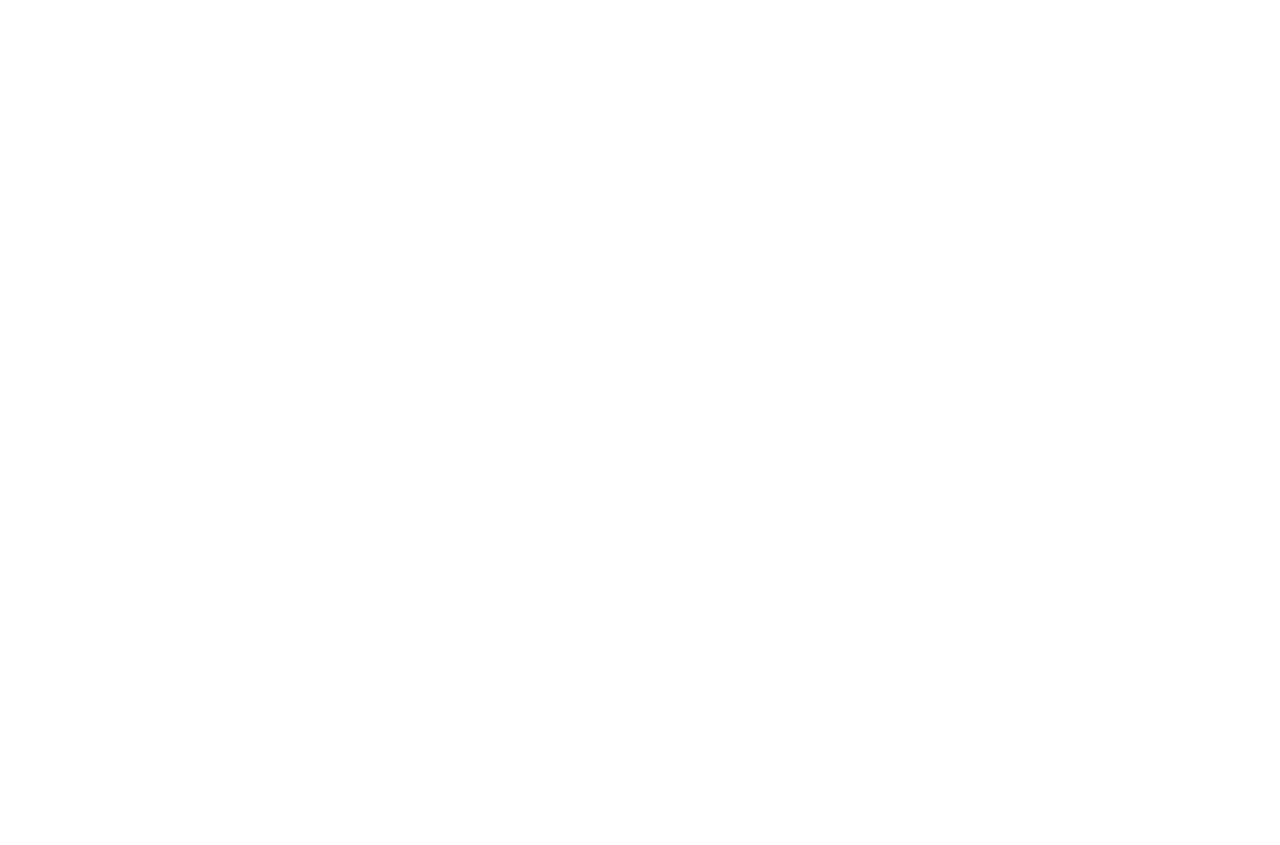
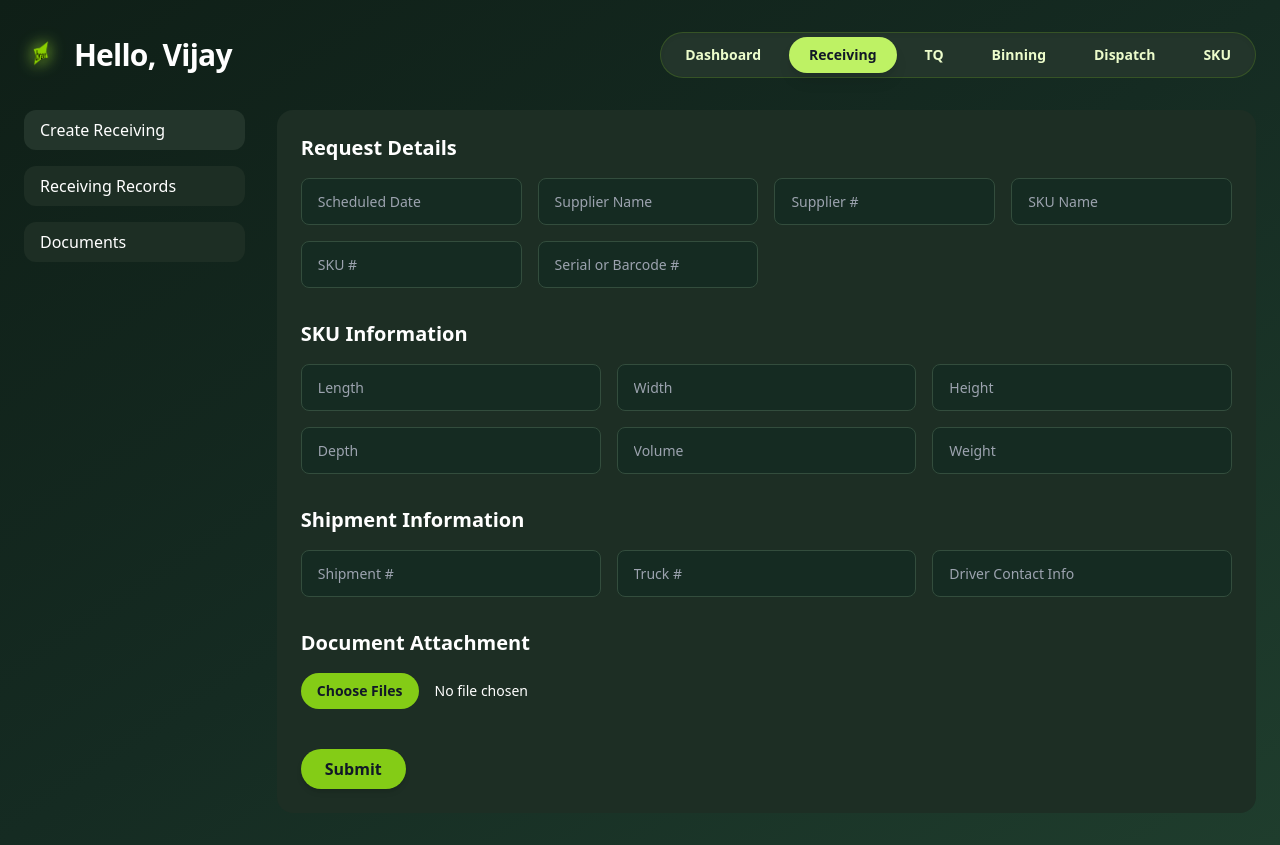
Before and after one commit to team-brat/front, a React (Create React App) app: page /receiving/create in a window 1280 px wide. Before the commit this address had no page. Before the commit the page ends 800 px from the top, so only its background shows below. Built offline with nearby package versions, Linux system fonts and the light colour scheme.

Commit message:
Separate the sidebar component

```diff
--- a/src/App.js
+++ b/src/App.js
@@ -7,6 +7,7 @@ import { BrowserRouter as Router, Routes, Route, Navigate } from 'react-router-d
 import LandingPage from './components/LandingPage';
 import WarehouseDashboard from './components/Dashboard';
 import ReceivingPage from './components/Receiving'
+import CreateReceiving from './components/CreateReceiving'
 function App() {
   return (
     <Router>
@@ -15,8 +16,12 @@ function App() {
         <Route path="/supplier" element={<div>Supplier Dashboard</div>} />
         <Route path="/warehouse" element={<WarehouseDashboard />} />
         <Route path="/customer" element={<div>Customer Dashboard</div>} />
+        <Route path="/receiving" element={<ReceivingPage />}>
+          <Route path="create" element={<CreateReceiving />} />
+          {/* <Route path="records" element={<ReceivingRecords />} />
+          <Route path="documents" element={<ReceivingDocuments />} /> */}
+        </Route>
 
-        <Route path="/receiving" element={<ReceivingPage />} />
       </Routes>
     </Router>
   );
--- /dev/null
+++ b/src/components/CreateReceiving.jsx
@@ -0,0 +1,89 @@
+// CreateReceiving.jsx
+import React, { useState } from 'react';
+
+const CreateReceiving = () => {
+  const [formData, setFormData] = useState({});
+
+  const handleChange = (e) => {
+    setFormData({
+      ...formData,
+      [e.target.name]: e.target.value,
+    });
+  };
+
+  const handleSubmit = (e) => {
+    e.preventDefault();
+    console.log('Submitted:', formData);
+  };
+
+  return (
+    <form onSubmit={handleSubmit} className="bg-[#1d2e24] p-6 rounded-2xl space-y-8 w-full">
+      <div>
+        <h2 className="text-xl font-semibold mb-4">Request Details</h2>
+        <div className="grid grid-cols-2 md:grid-cols-4 gap-4">
+          <input className="input" name="scheduledDate" placeholder="Scheduled Date" onChange={handleChange} />
+          <input className="input" name="supplierName" placeholder="Supplier Name" onChange={handleChange} />
+          <input className="input" name="supplierNumber" placeholder="Supplier #" onChange={handleChange} />
+          <input className="input" name="skuName" placeholder="SKU Name" onChange={handleChange} />
+          <input className="input" name="skuNumber" placeholder="SKU #" onChange={handleChange} />
+          <input className="input" name="barcode" placeholder="Serial or Barcode #" onChange={handleChange} />
+        </div>
+      </div>
+
+      <div>
+        <h2 className="text-xl font-semibold mb-4">SKU Information</h2>
+        <div className="grid grid-cols-2 md:grid-cols-3 gap-4">
+          <input className="input" name="length" placeholder="Length" onChange={handleChange} />
+          <input className="input" name="width" placeholder="Width" onChange={handleChange} />
+          <input className="input" name="height" placeholder="Height" onChange={handleChange} />
+          <input className="input" name="depth" placeholder="Depth" onChange={handleChange} />
+          <input className="input" name="volume" placeholder="Volume" onChange={handleChange} />
+          <input className="input" name="weight" placeholder="Weight" onChange={handleChange} />
+        </div>
+      </div>
+
+      <div>
+        <h2 className="text-xl font-semibold mb-4">Shipment Information</h2>
+        <div className="grid grid-cols-2 md:grid-cols-3 gap-4">
+          <input className="input" name="shipmentNumber" placeholder="Shipment #" onChange={handleChange} />
+          <input className="input" name="truckNumber" placeholder="Truck #" onChange={handleChange} />
+          <input className="input" name="driverContact" placeholder="Driver Contact Info" onChange={handleChange} />
+        </div>
+      </div>
+
+      <div>
+        <h2 className="text-xl font-semibold mb-4">Document Attachment</h2>
+        <input
+          type="file"
+          multiple
+          className="block w-full text-sm text-white file:mr-4 file:py-2 file:px-4 file:rounded-full file:border-0 file:text-sm file:font-semibold file:bg-lime-500 file:text-gray-900 hover:file:bg-lime-400"
+        />
+      </div>
+
+      <div className="pt-2">
+        <button
+          type="submit"
+          className="bg-lime-500 hover:bg-lime-400 text-gray-900 font-semibold px-6 py-2 rounded-full shadow-md transition"
+        >
+          Submit
+        </button>
+      </div>
+
+      <style jsx>{`
+        .input {
+          background-color: #152b22;
+          padding: 0.75rem 1rem;
+          border-radius: 0.5rem;
+          border: 1px solid #334d3d;
+          color: white;
+          font-size: 0.875rem;
+        }
+        .input::placeholder {
+          color: #9ca3af;
+        }
+      `}</style>
+    </form>
+  );
+};
+
+export default CreateReceiving;
--- a/src/components/Header.jsx
+++ b/src/components/Header.jsx
@@ -12,7 +12,7 @@ const Header = () => {
 
   const initialTabs = [
     { name: 'Dashboard', href: '/warehouse' },
-    { name: 'Receiving', href: '/receiving' },
+    { name: 'Receiving', href: '/receiving/create' },
     { name: 'TQ', href: '/tq' },
     { name: 'Binning', href: '/binning' },
     { name: 'Dispatch', href: '/dispatch' },
--- a/src/components/Receiving.jsx
+++ b/src/components/Receiving.jsx
@@ -1,114 +1,18 @@
-import React, { useState } from 'react';
+import React from 'react';
 import Header from './Header';
+import Sidebar from './Sidebar';
+import { Outlet } from 'react-router-dom';
 
 const ReceivingPage = () => {
-  const [formData, setFormData] = useState({});
-
-  const handleChange = (e) => {
-    setFormData({
-      ...formData,
-      [e.target.name]: e.target.value,
-    });
-  };
-
-  const handleSubmit = (e) => {
-    e.preventDefault();
-    console.log('Submitted:', formData);
-  };
-
   return (
     <div className="min-h-screen bg-gradient-to-br from-[#0f1f17] via-[#152b22] to-[#1f3d2d] px-6 py-8 text-white font-sans">
       <Header />
-      {/* <header className="flex justify-between items-center mb-8">
-        <div>
-          <h1 className="text-3xl font-bold tracking-tight">Hello, Sana</h1>
-          <p className="text-lime-400 mt-1">Feb 01, 2025</p>
+      <div className="grid grid-cols-1 md:grid-cols-5 gap-8">
+        <Sidebar />
+        <div className="col-span-4">
+          <Outlet />
         </div>
-        <div className="flex items-center gap-2">
-          <img src="/brat-logo.png" alt="Sana Kang" className="w-10 h-10 rounded-full border-2 border-lime-400" />
-          <div>
-            <p className="text-sm font-medium">Sana Kang</p>
-            <p className="text-xs text-lime-300">Warehouse Operator</p>
-          </div>
-        </div>
-      </header> */}
-
-      <div className="grid grid-cols-1 md:grid-cols-5 gap-8">
-        {/* Sidebar */}
-        <div className="col-span-1 space-y-4">
-          <button className="w-full py-2 px-4 bg-[#1d2e24] hover:bg-[#23352b] text-left rounded-xl text-white font-medium">Create Receiving</button>
-          <button className="w-full py-2 px-4 bg-[#1d2e24] hover:bg-[#23352b] text-left rounded-xl text-white font-medium">Receiving Records</button>
-          <button className="w-full py-2 px-4 bg-[#1d2e24] hover:bg-[#23352b] text-left rounded-xl text-white font-medium">Documents</button>
-        </div>
-
-        {/* Form Section */}
-        <form onSubmit={handleSubmit} className="col-span-4 bg-[#1d2e24] p-6 rounded-2xl space-y-8">
-          <div>
-            <h2 className="text-xl font-semibold mb-4">Request Details</h2>
-            <div className="grid grid-cols-2 md:grid-cols-4 gap-4">
-              <input className="input" name="scheduledDate" placeholder="Scheduled Date" onChange={handleChange} />
-              <input className="input" name="supplierName" placeholder="Supplier Name" onChange={handleChange} />
-              <input className="input" name="supplierNumber" placeholder="Supplier #" onChange={handleChange} />
-              <input className="input" name="skuName" placeholder="SKU Name" onChange={handleChange} />
-              <input className="input" name="skuNumber" placeholder="SKU #" onChange={handleChange} />
-              <input className="input" name="barcode" placeholder="Serial or Barcode #" onChange={handleChange} />
-            </div>
-          </div>
-
-          <div>
-            <h2 className="text-xl font-semibold mb-4">SKU Information</h2>
-            <div className="grid grid-cols-2 md:grid-cols-3 gap-4">
-              <input className="input" name="length" placeholder="Length" onChange={handleChange} />
-              <input className="input" name="width" placeholder="Width" onChange={handleChange} />
-              <input className="input" name="height" placeholder="Height" onChange={handleChange} />
-              <input className="input" name="depth" placeholder="Depth" onChange={handleChange} />
-              <input className="input" name="volume" placeholder="Volume" onChange={handleChange} />
-              <input className="input" name="weight" placeholder="Weight" onChange={handleChange} />
-            </div>
-          </div>
-
-          <div>
-            <h2 className="text-xl font-semibold mb-4">Shipment Information</h2>
-            <div className="grid grid-cols-2 md:grid-cols-3 gap-4">
-              <input className="input" name="shipmentNumber" placeholder="Shipment #" onChange={handleChange} />
-              <input className="input" name="truckNumber" placeholder="Truck #" onChange={handleChange} />
-              <input className="input" name="driverContact" placeholder="Driver Contact Info" onChange={handleChange} />
-            </div>
-          </div>
-
-          <div>
-            <h2 className="text-xl font-semibold mb-4">Document Attachment</h2>
-            <input
-              type="file"
-              multiple
-              className="block w-full text-sm text-white file:mr-4 file:py-2 file:px-4 file:rounded-full file:border-0 file:text-sm file:font-semibold file:bg-lime-500 file:text-gray-900 hover:file:bg-lime-400"
-            />
-          </div>
-
-          <div className="pt-2">
-            <button
-              type="submit"
-              className="bg-lime-500 hover:bg-lime-400 text-gray-900 font-semibold px-6 py-2 rounded-full shadow-md transition"
-            >
-              Submit
-            </button>
-          </div>
-        </form>
       </div>
-
-      <style jsx>{`
-        .input {
-          background-color: #152b22;
-          padding: 0.75rem 1rem;
-          border-radius: 0.5rem;
-          border: 1px solid #334d3d;
-          color: white;
-          font-size: 0.875rem;
-        }
-        .input::placeholder {
-          color: #9ca3af;
-        }
-      `}</style>
     </div>
   );
 };
--- /dev/null
+++ b/src/components/Sidebar.jsx
@@ -0,0 +1,29 @@
+import React from 'react';
+import { NavLink } from 'react-router-dom';
+
+const Sidebar = () => {
+  const tabs = [
+    { name: 'Create Receiving', href: '/receiving/create' },
+    { name: 'Receiving Records', href: '/receiving/records' },
+    { name: 'Documents', href: '/receiving/documents' },
+  ];
+
+  return (
+    <div className="col-span-1 space-y-4">
+      {tabs.map((tab) => (
+        <NavLink
+          key={tab.href}
+          to={tab.href}
+          className={({ isActive }) =>
+            `w-full block py-2 px-4 text-left rounded-xl text-white font-medium transition
+            ${isActive ? 'bg-[#23352b]' : 'bg-[#1d2e24] hover:bg-[#23352b]'}`
+          }
+        >
+          {tab.name}
+        </NavLink>
+      ))}
+    </div>
+  );
+};
+
+export default Sidebar;
--- a/src/index.js
+++ b/src/index.js
@@ -1,5 +1,6 @@
 import React from 'react';
 import ReactDOM from 'react-dom/client';
+import { BrowserRouter } from 'react-router-dom';
 import './index.css';
 import App from './App';
 import reportWebVitals from './reportWebVitals';
```
